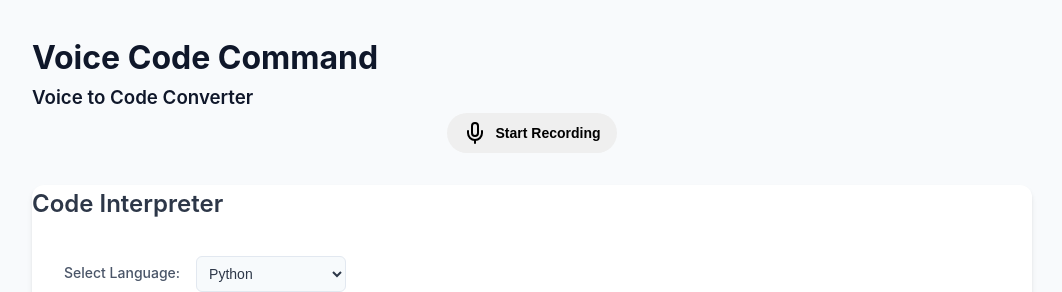
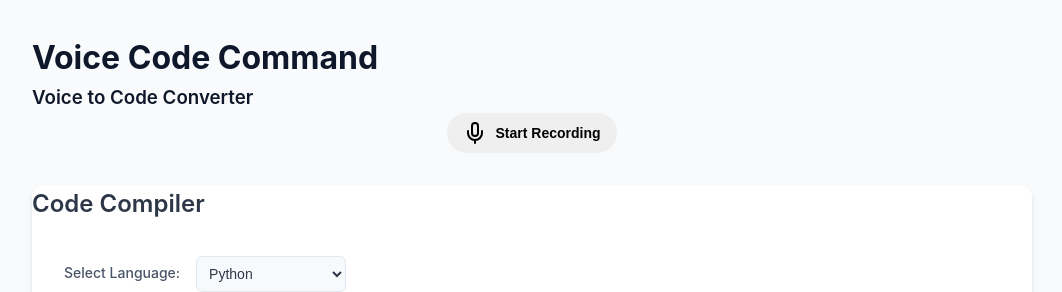
Before and after one commit to SuhasPalani/voice_based_code_generator, a React (Create React App) app in the folder voice-code-command-frontend/: page / in a window 1280 px wide. Shown: the top 292 px of the page, without its empty margins (108-1170 px from the left). Built offline with nearby package versions, Linux system fonts and the light colour scheme.

Commit message:
name changes

```diff
--- a/voice-code-command-frontend/src/components/Interpreter.js
+++ b/voice-code-command-frontend/src/components/Interpreter.js
@@ -27,7 +27,7 @@ export function Interpreter() {
   return (
     <Card className="interpreter-card">
       <CardHeader>
-        <CardTitle className="interpreter-title">Code Interpreter</CardTitle>
+        <CardTitle className="interpreter-title">Code Compiler</CardTitle>
       </CardHeader>
       <CardContent className="interpreter-content">
         <div className="language-selector">
```
